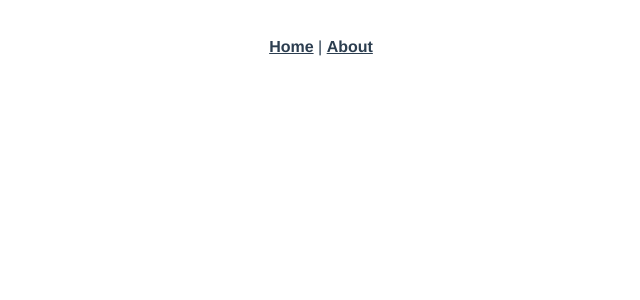
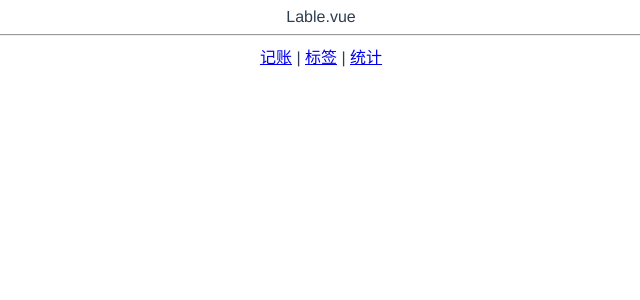
Before and after one commit to Xiaomin-Zhou/QiMei_money, a Vue app: page /#/labels in a window 1280 px wide. Shown: the top 300 px of the page, without its empty margins (319-959 px from the left). Built offline with nearby package versions, Linux system fonts and the light colour scheme.

Commit message:
add three files

```diff
--- a/src/App.vue
+++ b/src/App.vue
@@ -1,11 +1,16 @@
 <template>
   <div id="app">
-    <div id="nav">
-      <router-link to="/">Home</router-link> |
-      <router-link to="/about">About</router-link>
+    <router-view/>
+    <hr>
+    <div>
+      <router-link to="/money">记账</router-link>
+      |
+      <router-link to="/labels">标签</router-link>
+      |
+      <router-link to="/statistics">统计</router-link>
     </div>
-    <router-view/>
   </div>
+
 </template>
 
 <style lang="scss">
--- a/src/router/index.ts
+++ b/src/router/index.ts
@@ -1,23 +1,30 @@
 import Vue from 'vue'
 import VueRouter, { RouteConfig } from 'vue-router'
-import Home from '../views/Home.vue'
+import Home from '@/views/Home.vue'
+import Money from '@/views/Money.vue'
+import Labels from '@/views/Labels.vue'
+import Statistics from '@/views/Statistics.vue'
 
 Vue.use(VueRouter)
 
 const routes: Array<RouteConfig> = [
   {
-    path: '/',
-    name: 'Home',
-    component: Home
+    path:'/',
+    redirect:'/money'
+
   },
   {
-    path: '/about',
-    name: 'About',
-    // route level code-splitting
-    // this generates a separate chunk (about.[hash].js) for this route
-    // which is lazy-loaded when the route is visited.
-    component: () => import(/* webpackChunkName: "about" */ '../views/About.vue')
-  }
+    path: '/money',
+    component: Money
+  },
+  {
+    path: '/labels',
+    component: Labels
+  },
+  {
+    path: '/statistics',
+    component: Statistics
+  },
 ]
 
 const router = new VueRouter({
--- /dev/null
+++ b/src/views/Labels.vue
@@ -0,0 +1,15 @@
+<template>
+    <div>
+  Lable.vue
+    </div>
+</template>
+
+<script>
+    export default {
+
+    }
+</script>
+
+<style lang="scss" scoped>
+
+</style>
--- /dev/null
+++ b/src/views/Money.vue
@@ -0,0 +1,15 @@
+<template>
+    <div>
+     Money.vue
+    </div>
+</template>
+
+<script>
+    export default {
+
+    }
+</script>
+
+<style lang="scss" scoped>
+
+</style>
--- /dev/null
+++ b/src/views/Statistics.vue
@@ -0,0 +1,15 @@
+<template>
+    <div>
+    statistics.vue
+    </div>
+</template>
+
+<script>
+    export default {
+
+    }
+</script>
+
+<style lang="scss" scoped>
+
+</style>
```
